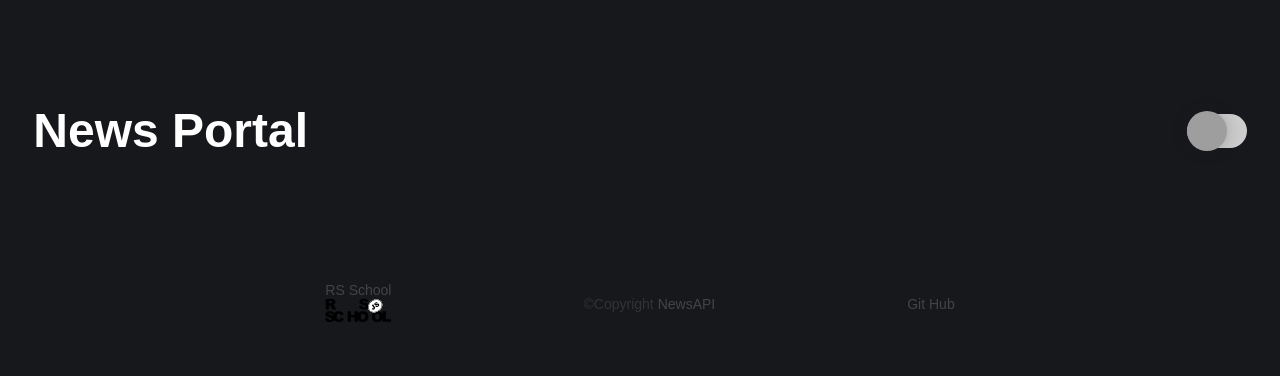
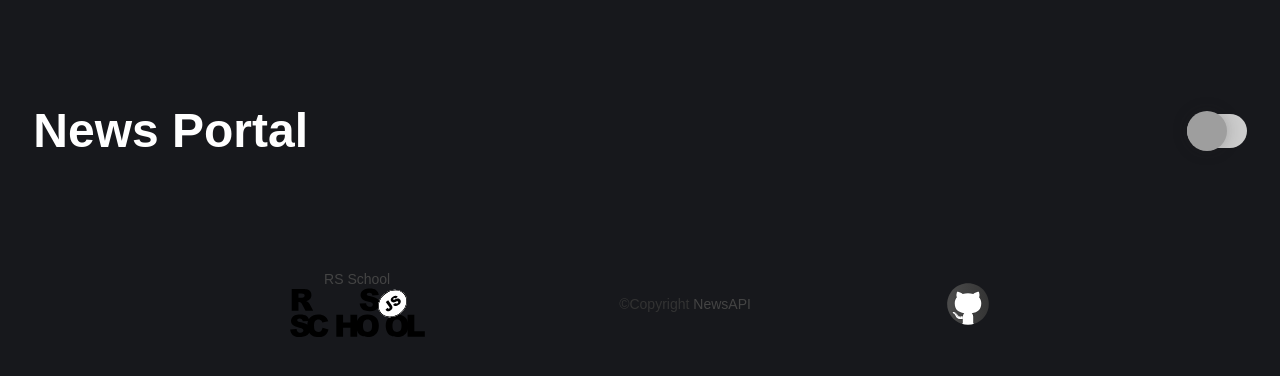
Before and after one commit to Ddonec/puzzle, a website built with webpack: page news-JS-main/src/index.html in a window 1280 px wide. Built offline with nearby package versions, Linux system fonts and the light colour scheme; no server answers; grey boxes are pictures that could not be loaded.

Commit message:
feat: footer icons update

```diff
--- a/news-JS-main/src/global.css
+++ b/news-JS-main/src/global.css
@@ -127,7 +127,22 @@ input:checked + .slider:before {
 .news-container {
     width: 55%;
 }
-
+.rsschool-logo {
+    width: 140px;
+    height: 50px;
+    background-image: url(assets/icon/rs_school_js.svg);
+}
+.git-logo {
+    height: 50px;
+    width: 50px;
+    background-image: url(assets/icon/icons8-github-144.svg);
+}
+.git-logo,
+.rsschool-logo {
+    background-size: contain;
+    background-position: center;
+    background-repeat: no-repeat;
+}
 @media (max-width: 1000px) {
     main {
         flex-direction: column;
--- a/news-JS-main/src/index.html
+++ b/news-JS-main/src/index.html
@@ -23,11 +23,14 @@
             </div>
         </main>
         <footer>
-            <p>
-                <a href="https://rs.school/js/">RS School<img src="assets/icon/rs_school_js.svg" alt="" /></a>
-            </p>
+            <a href="https://rs.school/js/"
+                >RS School
+                <div class="rsschool-logo"></div
+            ></a>
+
             <p class="copyright">Copyright <a href="https://newsapi.org">NewsAPI</a></p>
-            <p><a href="https://github.com/Ddonec">Git Hub</a></p>
+
+            <a href="https://github.com/Ddonec"><div class="git-logo"></div></a>
         </footer>
 
         <template id="sourceItemTemp">
```
Also changed, not shown: news-JS-main/src/assets/icon/icons8-github-144.svg (added).
